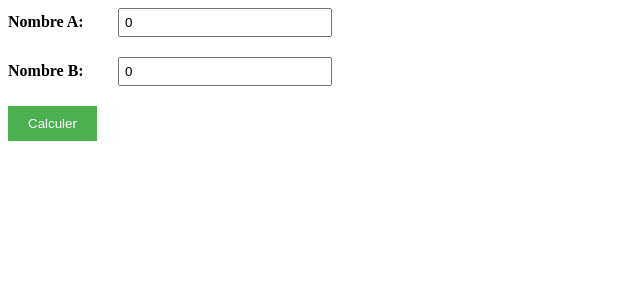
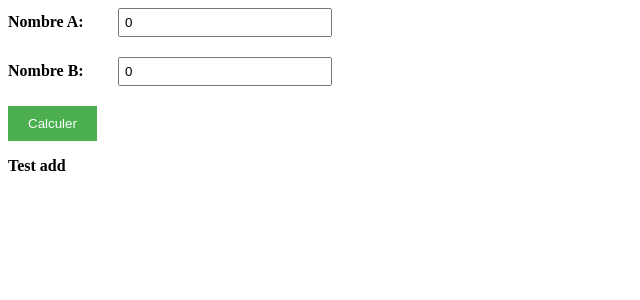
Before and after one commit to billelWCS/test_jenkins, an Angular app: page / in a window 1280 px wide. Shown: the top 300 px of the page, without its empty margins (0-640 px from the left). Built offline with nearby package versions, Linux system fonts and the light colour scheme.

Commit message:
test pushing

```diff
--- a/src/app/app.component.html
+++ b/src/app/app.component.html
@@ -13,3 +13,5 @@
 <div *ngIf="result !== undefined">
   <p>Résultat : {{ result }}</p>
 </div>
+
+<p>Test add</p>
```
